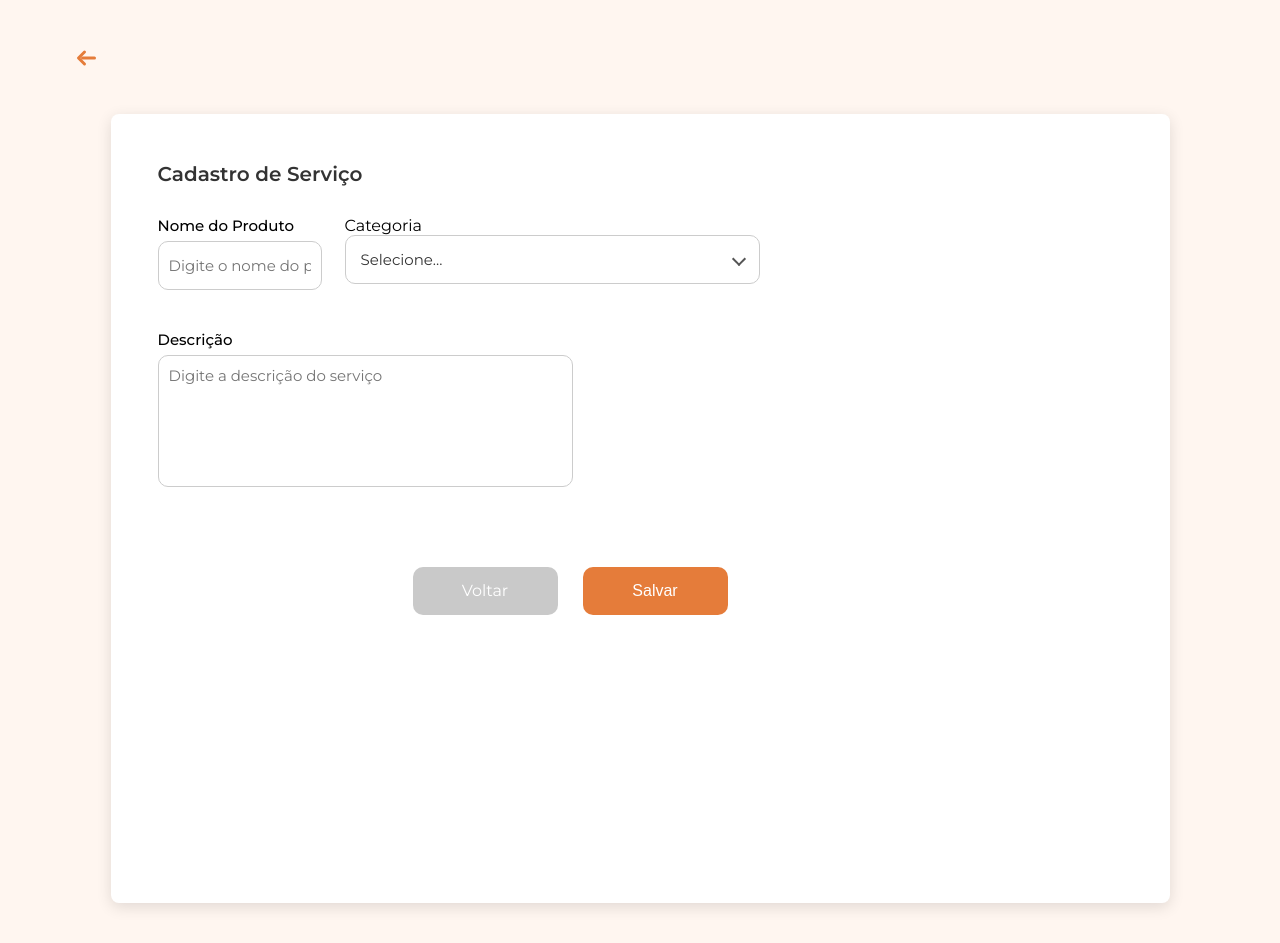
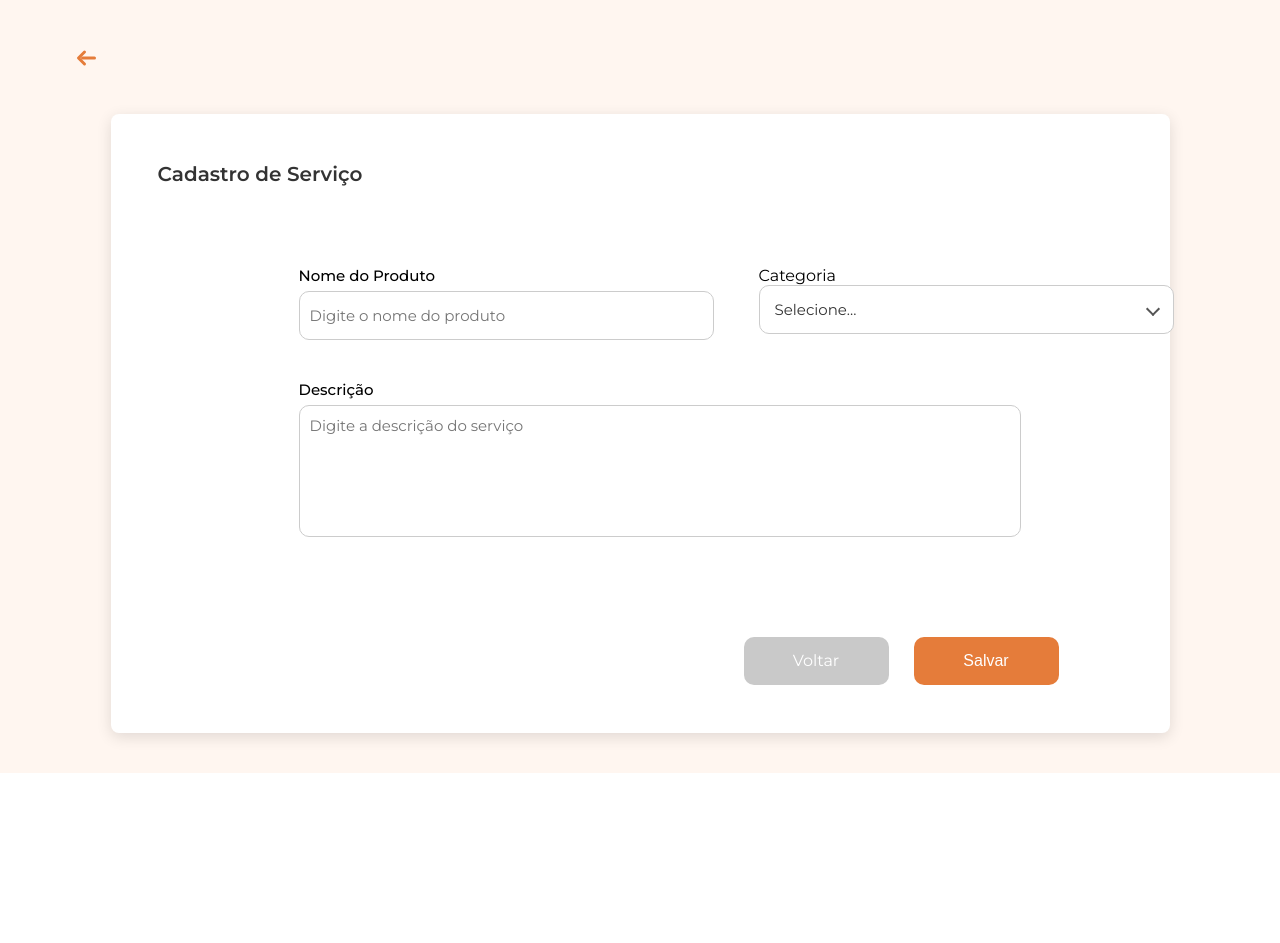
Before and after one commit to biancavaz/ProjetoFinal-Fluxee, a Flask app: page /cadastrar-servico in a window 1280 px wide. Shown: the part 60-1003 px from the top of the page. After the commit the page ends 833 px from the top, so only its background shows below. Run offline with Flask 3, Linux system fonts and the light colour scheme; data that the repository does not hold is empty.

Commit message:
arrumei o cadstro de serviço

```diff
--- a/app/static/css/boxs/box_descricao.css
+++ b/app/static/css/boxs/box_descricao.css
@@ -1,5 +1,5 @@
 .input-descricao {
-  width: 393px;
+  width: 700px;
   height: 110px; /* altura ajustada para texto */
   font-family: 'Montserrat', sans-serif;
   font-size: 15px;
--- a/app/static/css/boxs/box_nome.css
+++ b/app/static/css/boxs/box_nome.css
@@ -8,7 +8,7 @@
   border-radius: 10px;
   outline: none;
   transition: border-color 0.3s ease;
-  width: 100%;
+  /* width: 100%;  */
 }
 
 .input-nome:focus {
--- a/app/static/css/boxs/dropdown_tipo_veiculo.css
+++ b/app/static/css/boxs/dropdown_tipo_veiculo.css
@@ -3,6 +3,7 @@
 .dropdownTipo {
   position: relative;
   width: 383px;
+  margin-bottom: 35px;
 }
 
 .dropdownTipo-btn {
--- a/app/static/css/cadastro_servicos.css
+++ b/app/static/css/cadastro_servicos.css
@@ -20,13 +20,14 @@ body {
 .box-branca {
     background-color: #ffffff;
     width: 80%;
-    max-width: 1500px;
-    min-height: 738px;
+    max-width: 1200px;
+    min-height: 568px;
     border-radius: 8px;
     padding: 31px 20px 20px 47px;
     box-shadow: 0 4px 15px rgba(0,0,0,0.12);
     position: relative;
 }
+
 
 /* ======= TÍTULO DA BOX ======= */
 .titulo-box {
@@ -39,10 +40,12 @@ body {
 /* ======= CONTEÚDO SOBRE A BOX ======= */
 .conteudo-sobre-box {
     display: flex;
+    justify-content: center;
     gap: 110px;
     align-items: flex-start;
     flex-wrap: nowrap;
-    margin-top: 30px;
+    margin-top: 80px;
+    margin-left: -70px;
 }
 
 /* ======= LADO ESQUERDO: IMAGEM ======= */
@@ -83,32 +86,50 @@ body {
 }
 
 /* ======= LINHAS DE CAMPOS ======= */
-.linha-1, .linha-2, .linha-3 {
+.linha-1, .linha-3 {
     display: flex;
     gap: 45px;
 }
 
-/* Campos específicos ocultos inicialmente */
-.campos-especificos {
-    display: none;
-    flex-direction: column;
-    gap: 15px;
-    margin-top: 15px;
-}
-
-/* Cada campo ocupa espaço uniforme */
-.campos-especificos .campo {
-    flex: 1;
-    min-width: 150px;
-}
 
 /* ======= LINHA DE BOTÕES ======= */
 .linha-botao {
     display: flex;
     justify-content: flex-end;
     gap: 25px;
-    margin-top: 40px;
+    margin-right: -120px;
+    margin-top: 60px;
+    margin-bottom: 20px;
 }
+
+
+/* Linha que contém Tipo de Veículo e os dois menores */
+.linha-transporte .linha {
+    display: flex;
+    margin-top: 10px;
+    gap: 80px; /* espaço entre Tipo de Veículo e grupo-menores */
+    align-items: flex-start; /* alinha todos ao topo */
+}
+
+/* Tipo de Veículo maior */
+.tipo-veiculo {
+    flex: 2; /* ocupa mais espaço */
+}
+
+/* Grupo de campos menores */
+.grupo-menores {
+    display: flex;
+    gap: 35px; /* espaço entre os dois campos */
+    flex: 1;   /* ocupa o restante da linha ao lado do Tipo de Veículo */
+}
+
+/* Cada campo dentro do grupo ocupa metade */
+.grupo-menores .campo {
+    flex: 1;
+}
+
+
+
 
 /* ======= RESPONSIVIDADE ======= */
 @media (max-width: 1200px) {
@@ -150,27 +171,3 @@ body {
         padding: 20px;
     }
 }
-
-
-
-.campos-especificos {
-    display: none; /* inicialmente oculto, o JS vai mostrar */
-    flex-direction: column; /* empilha os inputs */
-    gap: 15px; /* espaçamento entre os campos */
-    margin-top: 15px;
-}
-
-.linha-transporte,
-.linha-limpeza,
-.linha-seguranca {
-    display: flex;
-    flex-wrap: wrap; /* caso tenha mais de um campo na mesma linha */
-    gap: 20px; /* espaço entre campos */
-}
-
-.linha-transporte .campo,
-.linha-limpeza .campo,
-.linha-seguranca .campo {
-    flex: 1; /* cada campo ocupa espaço igual */
-    min-width: 150px; /* evita campos muito pequenos */
-}
--- a/app/templates/cadastrar_servico.html
+++ b/app/templates/cadastrar_servico.html
@@ -52,14 +52,14 @@
                                     {% include 'componentes/boxs/dropdown_tipo_veiculo.html' %}
                                 </div>
 
-                                <div class="campo qt-onibus">
+                                <div class="campo grupo-menores">
+                                    <div class="qt-onibus">
                                         {% set name = 'quantidade_passageiros' %}
                                         {% set id = 'quantidade_passageiros' %}
                                         {% set disabled = true %}
                                         {% include 'componentes/boxs/box_qt_onibus.html' %}
                                     </div>
-
-                                <div class="campo preco-diaria">
+                                    <div class="preco-diaria">
                                         {% set name = 'preco_diaria' %}
                                         {% set id = 'preco_diaria' %}
                                         {% set disabled = true %}
@@ -67,6 +67,8 @@
                                     </div>
                                 </div>
                             </div>
+                        </div>
+
 
                         <!-- Linha 2: Descrição -->
                         <div class="linha-2">
```
Lines whose indentation alone changed are shown as unchanged.
